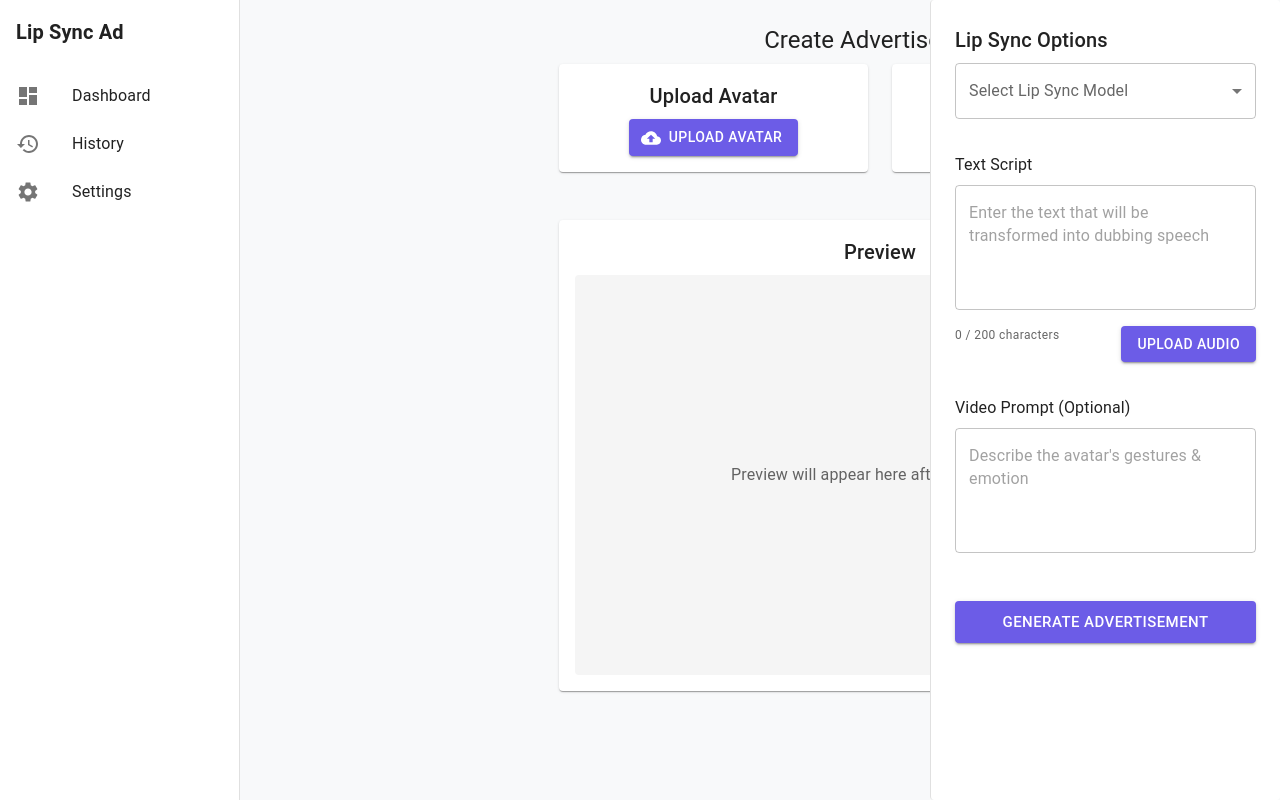
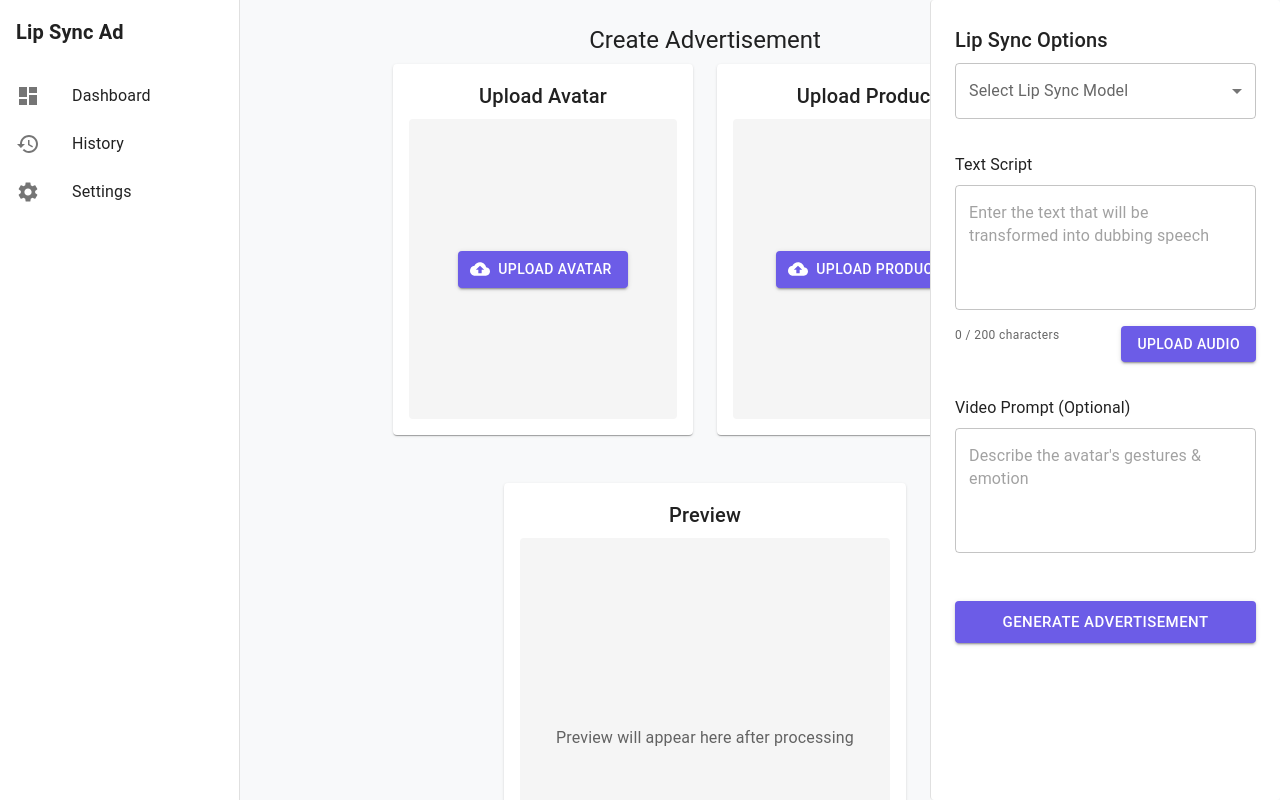
Before and after one commit to Tohed812/Lip-Sync-Advertisement, a React (Create React App) app: page / in a window 1280 px wide. Built offline with nearby package versions, Linux system fonts and the light colour scheme.

Commit message:
Fix MainContent alignment and improve layout structure

```diff
--- a/src/components/MainContent.tsx
+++ b/src/components/MainContent.tsx
@@ -14,18 +14,21 @@ const VisuallyHiddenInput = styled("input")({
 	width: 1,
 });
 
-const MainContentWrapper = styled(Box)(({ theme }) => ({
+const MainContentWrapper = styled(Box)({
 	flexGrow: 1,
+	height: "100vh",
+	overflow: "auto",
+	paddingLeft: "240px", // Sidebar width
+	paddingRight: "350px", // RightPanel width
+});
+
+const ContentContainer = styled(Box)(({ theme }) => ({
+	maxWidth: "1000px",
+	margin: "0 auto",
 	padding: theme.spacing(3),
-	marginLeft: "240px", // Sidebar width
-	marginRight: "350px", // RightPanel width
 	display: "flex",
 	flexDirection: "column",
 	alignItems: "center",
-	maxWidth: "calc(100% - 590px)", // 240px (Sidebar) + 350px (RightPanel)
-	margin: "0 auto",
-	position: "relative",
-	left: "120px", // Half of Sidebar width to center the content
 }));
 
 const MainContent = () => {
@@ -52,6 +55,7 @@ const MainContent = () => {
 
 	return (
 		<MainContentWrapper>
+			<ContentContainer>
 				<Typography variant="h5" gutterBottom align="center">
 					Create Advertisement
 				</Typography>
@@ -63,15 +67,17 @@ const MainContent = () => {
 						mb: 3,
 						width: "100%",
 						justifyContent: "center",
+						flexWrap: { xs: "wrap", md: "nowrap" },
 					}}
 				>
 					{/* Avatar Upload Section */}
 					<Paper
 						sx={{
 							p: 2,
-						flex: 1,
+							flex: "1 1 300px",
+							maxWidth: "400px",
+							minWidth: { xs: "100%", md: "300px" },
 							textAlign: "center",
-						maxWidth: "400px",
 						}}
 					>
 						<Typography variant="h6" gutterBottom>
@@ -83,8 +89,8 @@ const MainContent = () => {
 									src={avatarImage}
 									alt="Avatar"
 									style={{
-									maxWidth: "100%",
-									maxHeight: "300px",
+										width: "100%",
+										height: "300px",
 										objectFit: "contain",
 									}}
 								/>
@@ -102,6 +108,16 @@ const MainContent = () => {
 								</Button>
 							</Box>
 						) : (
+							<Box
+								sx={{
+									height: "300px",
+									display: "flex",
+									alignItems: "center",
+									justifyContent: "center",
+									backgroundColor: "#f5f5f5",
+									borderRadius: 1,
+								}}
+							>
 								<Button
 									component="label"
 									variant="contained"
@@ -111,9 +127,12 @@ const MainContent = () => {
 									<VisuallyHiddenInput
 										type="file"
 										accept="image/*"
-								onChange={(e) => handleImageUpload(e, "avatar")}
+										onChange={(e) =>
+											handleImageUpload(e, "avatar")
+										}
 									/>
 								</Button>
+							</Box>
 						)}
 					</Paper>
 
@@ -121,9 +140,10 @@ const MainContent = () => {
 					<Paper
 						sx={{
 							p: 2,
-						flex: 1,
+							flex: "1 1 300px",
+							maxWidth: "400px",
+							minWidth: { xs: "100%", md: "300px" },
 							textAlign: "center",
-						maxWidth: "400px",
 						}}
 					>
 						<Typography variant="h6" gutterBottom>
@@ -135,8 +155,8 @@ const MainContent = () => {
 									src={productImage}
 									alt="Product"
 									style={{
-									maxWidth: "100%",
-									maxHeight: "300px",
+										width: "100%",
+										height: "300px",
 										objectFit: "contain",
 									}}
 								/>
@@ -154,6 +174,16 @@ const MainContent = () => {
 								</Button>
 							</Box>
 						) : (
+							<Box
+								sx={{
+									height: "300px",
+									display: "flex",
+									alignItems: "center",
+									justifyContent: "center",
+									backgroundColor: "#f5f5f5",
+									borderRadius: 1,
+								}}
+							>
 								<Button
 									component="label"
 									variant="contained"
@@ -168,12 +198,20 @@ const MainContent = () => {
 										}
 									/>
 								</Button>
+							</Box>
 						)}
 					</Paper>
 				</Box>
 
 				{/* Preview Section */}
-			<Paper sx={{ p: 2, mt: 3, width: "100%", maxWidth: "800px" }}>
+				<Paper
+					sx={{
+						p: 2,
+						mt: 3,
+						width: "100%",
+						maxWidth: "900px",
+					}}
+				>
 					<Typography variant="h6" gutterBottom align="center">
 						Preview
 					</Typography>
@@ -192,6 +230,7 @@ const MainContent = () => {
 						</Typography>
 					</Box>
 				</Paper>
+			</ContentContainer>
 		</MainContentWrapper>
 	);
 };
```
Lines whose indentation alone changed are shown as unchanged.
